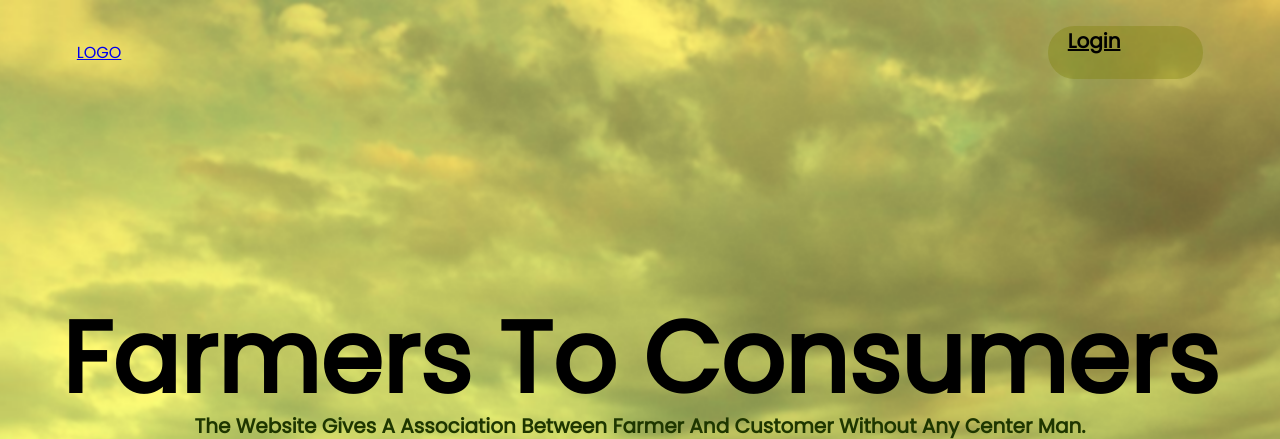
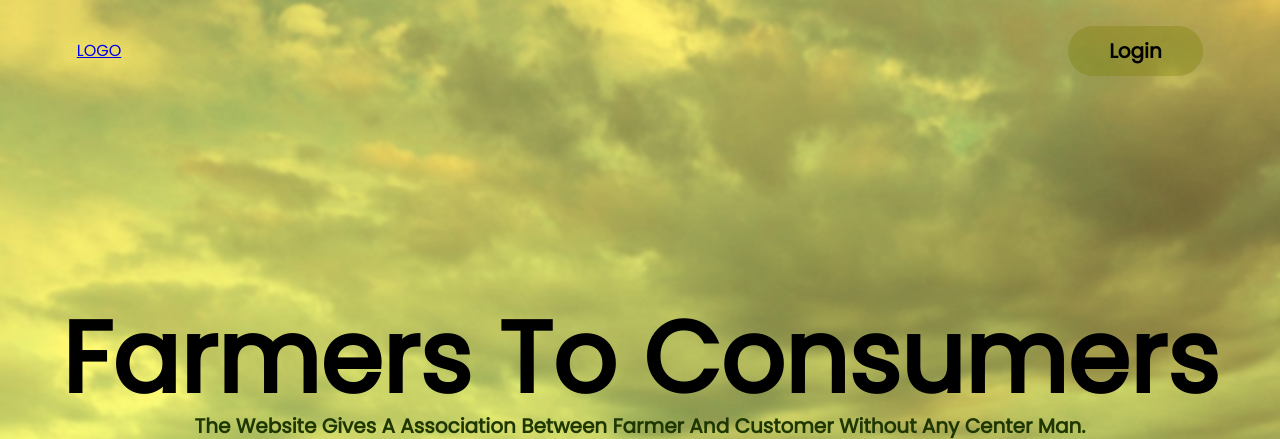
Before and after one commit to A-Anirudh/Agrathon, a Django app: page / in a window 1280 px wide. Shown: the top 439 px of the page. Run offline with Django 4.2, Linux system fonts and the light colour scheme; a user stored in the database is signed in.

Commit message:
Update visit.css

```diff
--- a/static/visit.css
+++ b/static/visit.css
@@ -23,11 +23,10 @@ nav {
 
 .loginButton {
 
-    padding-left: 20px;
-    padding-right: 20px;
+    padding: 10px 10px;
     min-width: 10.25%;
-    padding: auto;
-    height: 53px;
+
+
     background-color: rgba(125, 128, 7, 0.36);
     border-radius: 26.5px;
 
@@ -36,8 +35,12 @@ nav {
     font-style: normal;
     font-weight: 600;
     font-size: 20px;
-    line-height: 30px;
+
+
     border-width: 0;
+
+    text-align: center;
+    text-decoration: none;
 
     cursor: pointer;
 
@@ -52,6 +55,7 @@ nav {
     background-color: rgb(255, 145, 0);
     transition: top 0.09s ease-in;
 }
+
 
 .textBox {
 
```
